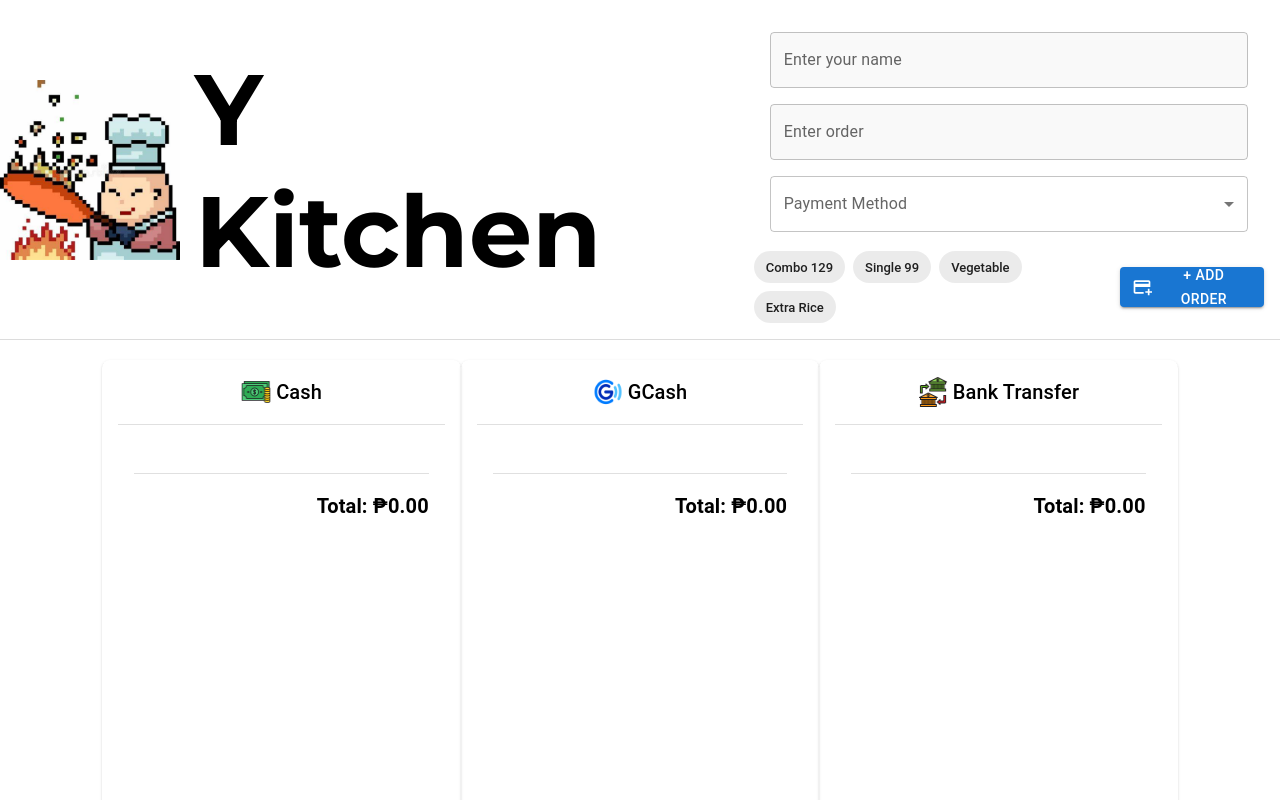
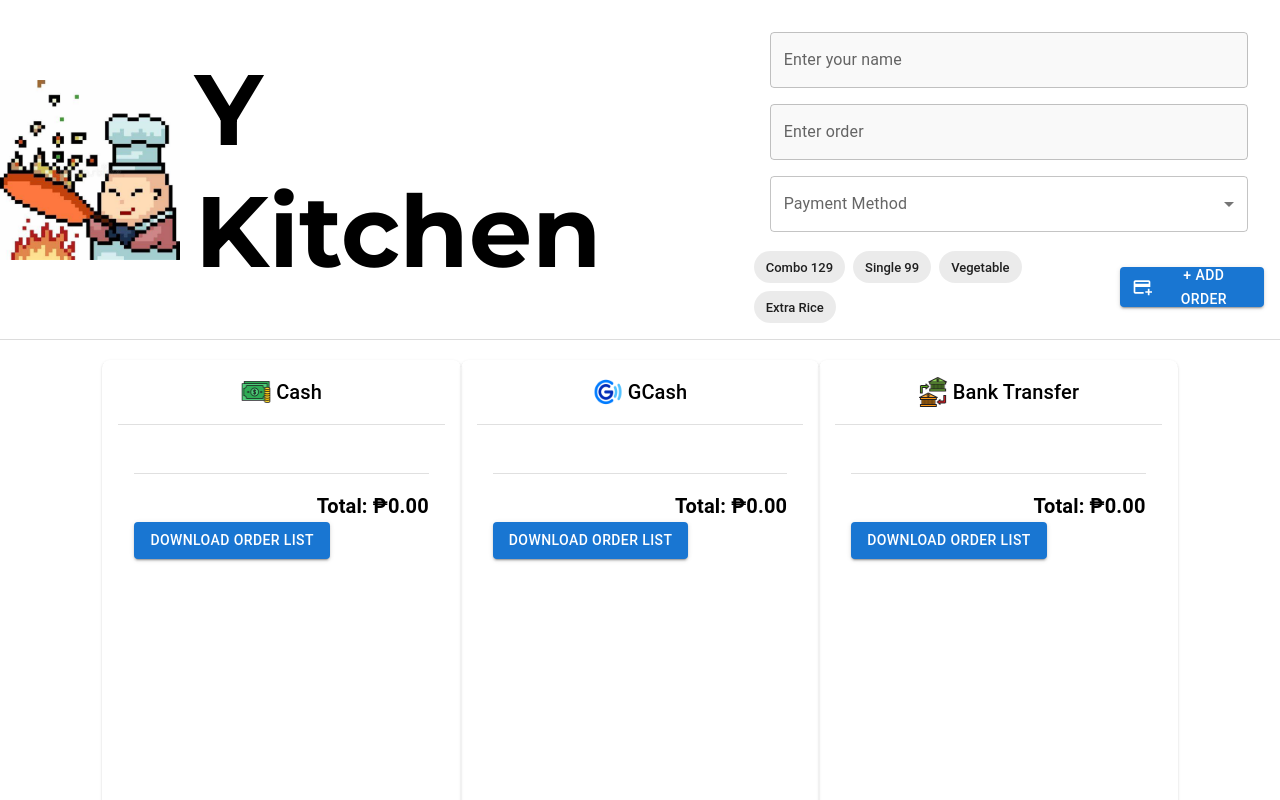
Before and after one commit to pgabriel22/OrderSystem, a React (Vite) app: page / in a window 1280 px wide. Shown: the top 800 px of the page. Built offline with nearby package versions, Linux system fonts and the light colour scheme.

Commit message:
add download list

```diff
--- a/src/components/OrderCard.jsx
+++ b/src/components/OrderCard.jsx
@@ -17,7 +17,7 @@ import { Save, Edit, Cancel, Delete } from "@mui/icons-material";
 const tagsData = [
   { name: "Combo129", label: "Combo 129", price: 129 },
   { name: "Single99", label: "Single 99", price: 99 },
-  { name: "ExtraRice", label: "Extra Rice", price: 15 },
+  { name: "Vegetable", label: "Vegetable", price: 80 },
   { name: "ExtraRice", label: "Extra Rice", price: 15 },
 ];
 
--- a/src/components/OrderColumn.jsx
+++ b/src/components/OrderColumn.jsx
@@ -2,7 +2,7 @@ import React from "react";
 
 import "./OrderColumn.css";
 import OrderCard from "./OrderCard";
-import { Paper, Box, Typography, Divider } from "@mui/material";
+import { Paper, Box, Typography, Divider, Button } from "@mui/material";
 
 const TaskColumn = ({
   title,
@@ -22,6 +22,57 @@ const TaskColumn = ({
   const totalPrice = order
     .filter((item) => item.payment === payment)
     .reduce((sum, item) => sum + (item.totalPrice || 0), 0);
+
+  const handleDownload = () => {
+    const filteredOrders = order.filter((item) => item.payment === payment);
+
+    // Group identical orders by name
+    const groupedOrders = filteredOrders.reduce((acc, item) => {
+      const existingOrder = acc.find((o) => o.order === item.order);
+
+      if (existingOrder) {
+        existingOrder.quantity += 1;
+        existingOrder.totalPrice += item.totalPrice || 0;
+      } else {
+        acc.push({
+          order: item.order,
+          quantity: 1,
+          totalPrice: item.totalPrice || 0,
+        });
+      }
+
+      return acc;
+    }, []);
+
+    // Format the content for the text file
+    const fileContent = groupedOrders
+      .map((item) => {
+        return `${item.order} x${
+          item.quantity
+        } - ₱${item.totalPrice.toLocaleString("en-PH", {
+          minimumFractionDigits: 2,
+        })}`;
+      })
+      .join("\n");
+
+    const totalText = `\nTotal Price: ₱${totalPrice.toLocaleString("en-PH", {
+      minimumFractionDigits: 2,
+    })}`;
+
+    const fullContent = `Payment Method: ${title}\n\n${fileContent}${totalText}`;
+
+    // Create and download the text file
+    const blob = new Blob([fullContent], { type: "text/plain" });
+    const url = URL.createObjectURL(blob);
+
+    const link = document.createElement("a");
+    link.href = url;
+    link.download = `${title}_Orders_Grouped.txt`;
+    link.click();
+
+    URL.revokeObjectURL(url); // Clean up
+  };
+
   return (
     <Box
       component="section"
@@ -66,7 +117,7 @@ const TaskColumn = ({
             />
           )
       )}
-      <Box sx={{ p: 2, zIndex: 1 }}>
+      <Box sx={{ p: 2, borderBottom: "1px", zIndex: 1 }}>
         <Divider sx={{ my: 2 }} />
         <Typography
           variant="h6"
@@ -75,6 +126,9 @@ const TaskColumn = ({
           Total: ₱
           {totalPrice.toLocaleString("en-PH", { minimumFractionDigits: 2 })}
         </Typography>
+        <Button variant="contained" color="primary" onClick={handleDownload}>
+          Download Order List
+        </Button>
       </Box>
     </Box>
   );
```
